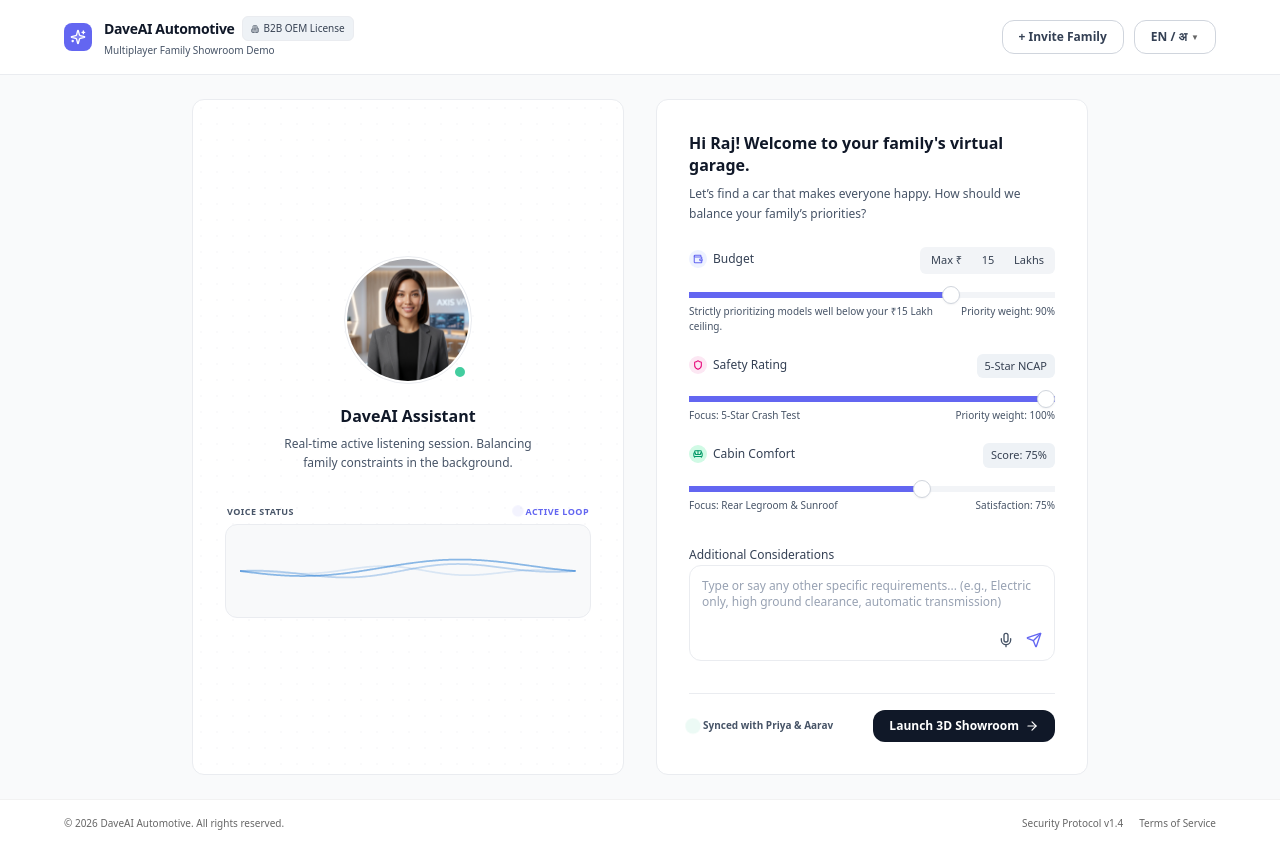
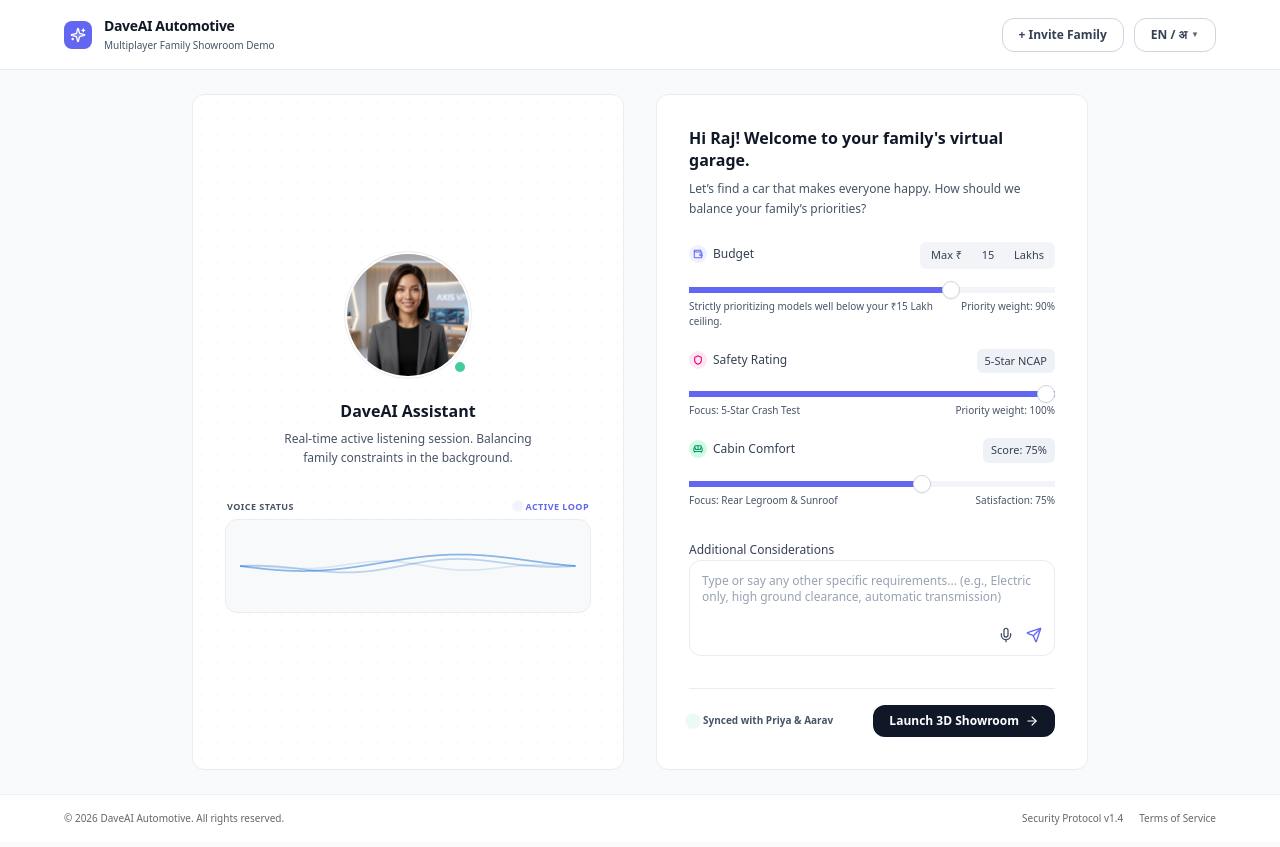
Before and after one commit to mayurn13/daveai-showroom-demo, a React (Vite) app: page / in a window 1280 px wide. Built offline with nearby package versions, Linux system fonts and the light colour scheme.

Commit message:
Update App.jsx

```diff
--- a/src/App.jsx
+++ b/src/App.jsx
@@ -278,9 +278,6 @@ export default function App() {
             <div>
               <div className="flex items-center gap-2">
                 <h1 className="text-sm font-bold tracking-tight text-[#101828]">DaveAI Automotive</h1>
-                <span className="text-[10px] bg-[#EEF2F6] text-[#364152] px-2 py-1 rounded-[6px] border border-[#EAECF0] font-medium flex items-center gap-1">
-                  <Building2 size={8} /> B2B OEM License
-                </span>
               </div>
               <p className="text-[10px] text-[#475467] font-medium mt-0.5">Multiplayer Family Showroom Demo</p>
             </div>
```
